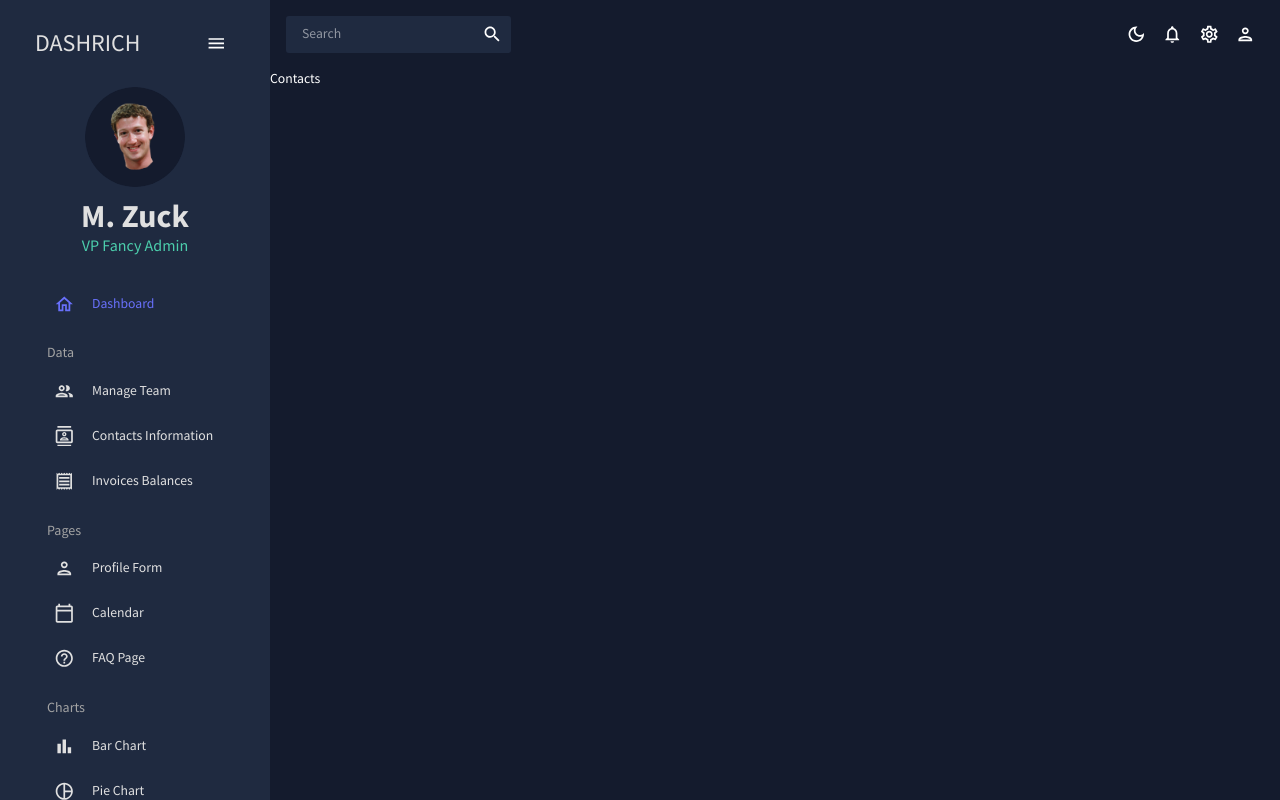
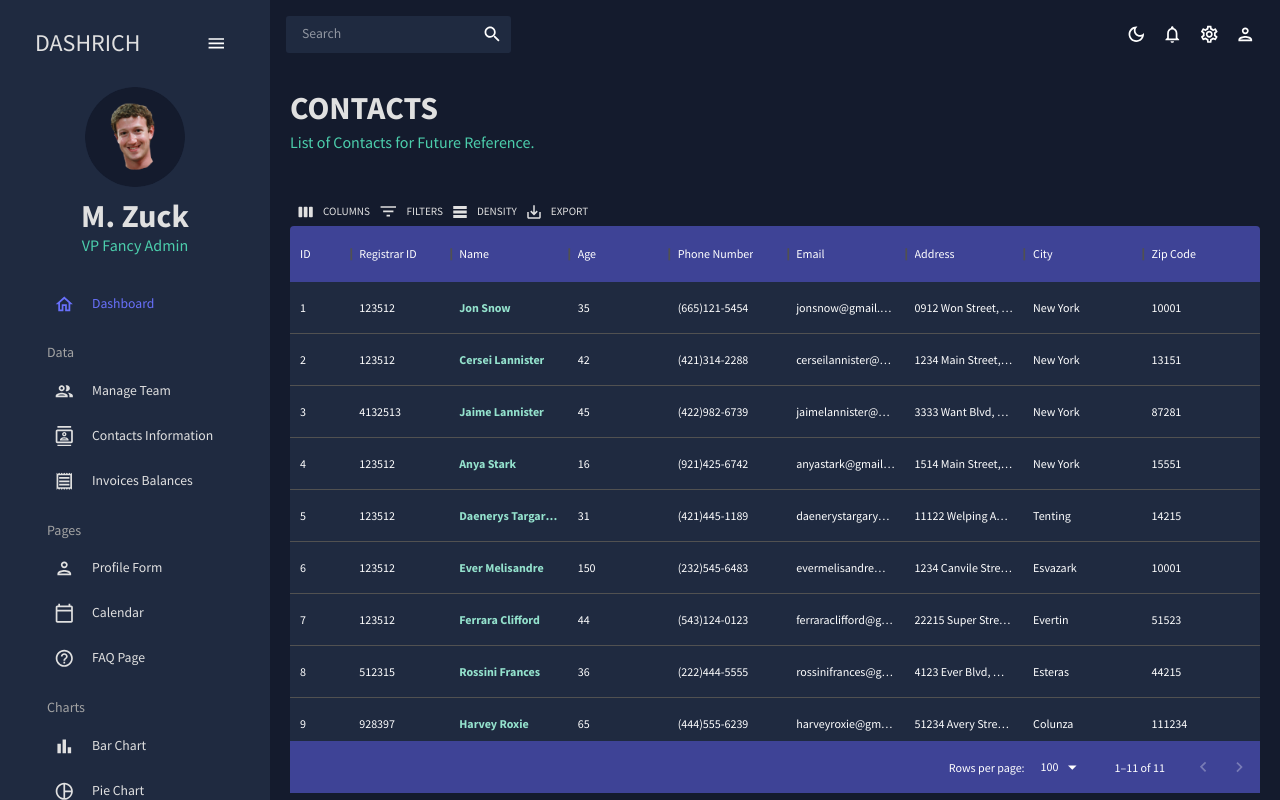
Before and after one commit to pranjalshikhar/dashboard-react, a React (Create React App) app: page /contacts in a window 1280 px wide. Built offline with nearby package versions, Linux system fonts and the light colour scheme.

Commit message:
Contacts ☎️ Updated

```diff
--- a/src/scenes/contacts/Contacts.jsx
+++ b/src/scenes/contacts/Contacts.jsx
@@ -1,7 +1,102 @@
-import React from "react";
+import { Box, Typography, useTheme } from "@mui/material";
+import { DataGrid, GridToolbar } from "@mui/x-data-grid";
+import { tokens } from "../../themes";
+import { mockDataContacts } from "../../data/mockData";
+import Header from "../../components/Header";
 
 const Contacts = () => {
-  return <div>Contacts</div>;
+  const theme = useTheme();
+  const colors = tokens(theme.palette.mode);
+  const columns = [
+    { field: "id", headerName: "ID", flex: 0.5 },
+    { field: "registrarId", headerName: "Registrar ID" },
+    {
+      field: "name",
+      headerName: "Name",
+      flex: 1,
+      cellClassName: "name-column--cell",
+    },
+    {
+      field: "age",
+      headerName: "Age",
+      type: "number",
+      headerAlign: "left",
+      align: "left",
+    },
+    {
+      field: "phone",
+      headerName: "Phone Number",
+      flex: 1,
+    },
+    {
+      field: "email",
+      headerName: "Email",
+      flex: 1,
+    },
+    {
+      field: "address",
+      headerName: "Address",
+      flex: 1,
+    },
+    {
+      field: "city",
+      headerName: "City",
+      flex: 1,
+    },
+    {
+      field: "zipCode",
+      headerName: "Zip Code",
+      flex: 1,
+    },
+  ];
+
+  return (
+    <Box m="20px">
+      <Header
+        title="CONTACTS"
+        description="List of Contacts for Future Reference."
+      />
+      <Box
+        m="40px 0 0 0"
+        height="75vh"
+        sx={{
+          "& .MuiDataGrid-root": {
+            border: "none",
+          },
+          "& .MuiDataGrid-cell": {
+            borderBottom: "none",
+          },
+          "& .name-column--cell": {
+            color: colors.greenAccent[300],
+            fontWeight: "bold",
+          },
+          "& .MuiDataGrid-columnHeaders": {
+            backgroundColor: colors.blueAccent[700],
+            borderBottom: "none",
+          },
+          "& .MuiDataGrid-virtualScroller": {
+            backgroundColor: colors.primary[400],
+          },
+          "& .MuiDataGrid-footerContainer": {
+            borderTop: "none",
+            backgroundColor: colors.blueAccent[700],
+          },
+          "& .MuiCheckbox-root": {
+            color: `${colors.greenAccent[200]} !important`,
+          },
+          "& .MuiDataGrid-toolbarContainer .MuiButton-text": {
+            color: `${colors.grey[100]} !important`,
+          },
+        }}
+      >
+        <DataGrid
+          rows={mockDataContacts}
+          columns={columns}
+          components={{ Toolbar: GridToolbar }}
+        />
+      </Box>
+    </Box>
+  );
 };
 
 export default Contacts;
```
